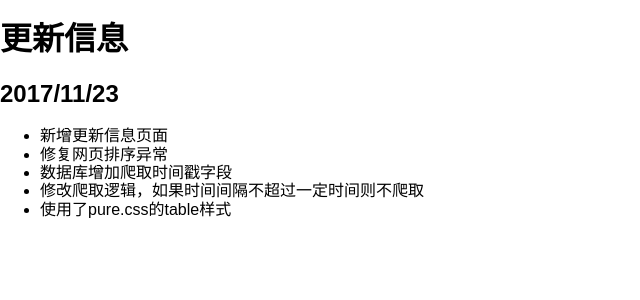
After one commit to beastg/ecust_rank, a Flask app: page /log in a window 1280 px wide. The commit adds this page. Shown: the top 300 px of the page, without its empty margins (0-640 px from the left). Run offline with Flask 2, Linux system fonts and the light colour scheme; parts of the project's set-up code (start-up, migrations or seed data) failed here and were passed over; some libraries are stand-ins or nearby versions.

Commit message:
add user

```diff
--- a/db.py
+++ b/db.py
@@ -1,4 +1,5 @@
 import sqlite3
+import time
 def get_all_users():
     conn = sqlite3.connect('example.db')
     c = conn.cursor()
@@ -7,7 +8,7 @@ def get_all_users():
 def add_record(userid, res):
     conn = sqlite3.connect('example.db')
     c = conn.cursor()
-    sql = "INSERT INTO crawler VALUES (NULL, {},{},{},{},{},{})".format(userid, res[0][1], res[1][1], res[2][1], res[3][1], res[4][1])
+    sql = "INSERT INTO crawler VALUES (NULL, {},{},{},{},{},{},{})".format(userid, res[0][1], res[1][1], res[2][1], res[3][1], res[4][1], int(time.time()))
     res = c.execute(sql)
    # c.execute()
     conn.commit()
@@ -36,7 +37,7 @@ def new_user(user):
     c = conn.cursor()
     c.execute(sql)
     conn.commit()
-    update_all()
+    #update_all()
     return True
 if __name__ == '__main__':
     update_all()
--- a/main.py
+++ b/main.py
@@ -13,7 +13,9 @@ def index():
         uid = user[0]
         user.append(db.get_record(uid))
     return render_template('index.html', users = users)
-
+@app.route("/log")
+def log():
+    return render_template('log.html')
 @app.route("/wyfsb", methods=['GET', 'POST'])
 def register():
     if request.method == 'POST':
@@ -25,4 +27,5 @@ def register():
 
 if __name__ == '__main__':
     db.update_all()
-    app.run()
+    #app.run()
+    app.run(host='0.0.0.0', port=80)
--- /dev/null
+++ b/templates/log.html
@@ -0,0 +1,21 @@
+<!DOCTYPE html>
+<html lang="en">
+<head>
+    <meta charset="UTF-8">
+    <meta name="viewport" content="width=device-width, initial-scale=1.0">
+    <meta http-equiv="X-UA-Compatible" content="ie=edge">
+    <link rel="stylesheet" href="https://unpkg.com/purecss@1.0.0/build/pure-min.css" integrity="sha384-nn4HPE8lTHyVtfCBi5yW9d20FjT8BJwUXyWZT9InLYax14RDjBj46LmSztkmNP9w" crossorigin="anonymous">
+    <title>更新信息</title>
+</head>
+<body>
+    <h1>更新信息</h1>
+        <h2>2017/11/23</h2>
+        <ul>
+            <li>新增更新信息页面</li>
+            <li>修复网页排序异常</li>
+            <li>数据库增加爬取时间戳字段</li>
+            <li>修改爬取逻辑，如果时间间隔不超过一定时间则不爬取</li>
+            <li>使用了pure.css的table样式</li>
+        </ul>
+</body>
+</html>
```
Also changed, not shown: templates/index.html (+8 -15 lines), example.db.
